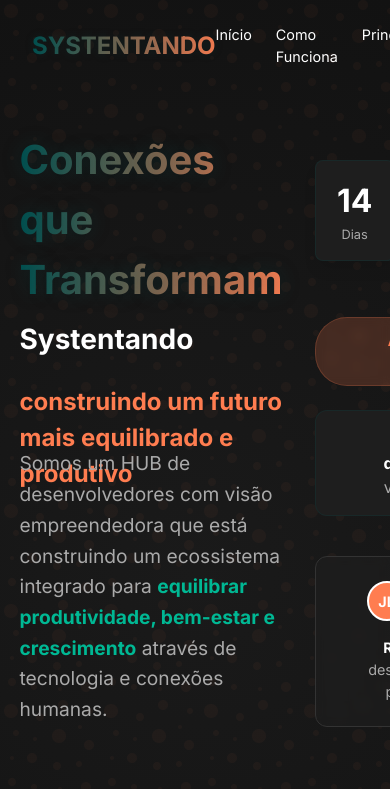
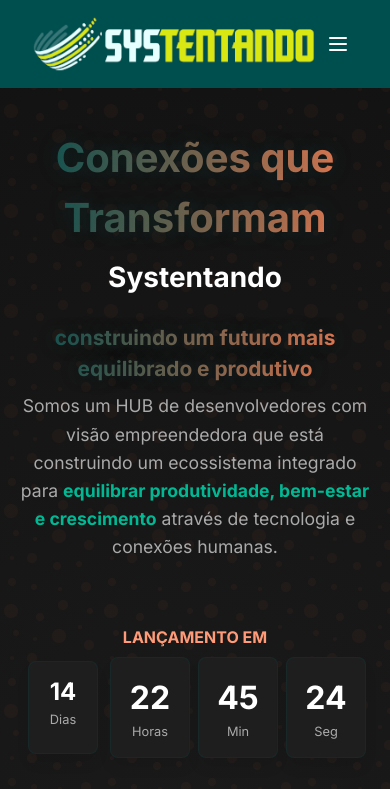
Before and after one commit to marcelio911/site-systentando, a React (Create React App) app: page / in a window 390 px wide. Shown: the top 789 px of the page. Built offline with nearby package versions, Linux system fonts and the light colour scheme.

Commit message:
fix(0004) resolve HeroSection e NavBar em resolucoes pequenas

```diff
--- a/src/components/Footer.jsx
+++ b/src/components/Footer.jsx
@@ -288,9 +288,11 @@ const Footer = () => {
               gap: '2rem'
             }}
           >
-            <a
-              href="#"
+            <button
               style={{
+                background: 'none',
+                border: 'none',
+                cursor: 'pointer',
                 color: colors.dark.subtext,
                 textDecoration: 'none',
                 transition: 'color 0.3s ease'
@@ -299,10 +301,12 @@ const Footer = () => {
               onMouseOut={(e) => e.currentTarget.style.color = colors.dark.subtext}
             >
               Termos de Uso
-            </a>
-            <a
-              href="#"
+            </button>
+            <button
               style={{
+                background: 'none',
+                border: 'none',
+                cursor: 'pointer',
                 color: colors.dark.subtext,
                 textDecoration: 'none',
                 transition: 'color 0.3s ease'
@@ -311,7 +315,7 @@ const Footer = () => {
               onMouseOut={(e) => e.currentTarget.style.color = colors.dark.subtext}
             >
               Política de Privacidade
-            </a>
+            </button>
           </div>
         </div>
       </div>
--- a/src/components/Header.jsx
+++ b/src/components/Header.jsx
@@ -3,7 +3,8 @@ import { colors } from '../utils/colors';
 
 const Header = () => {
   return (
-    <header className="w-full p-6 flex justify-between items-center">
+    <header className="w-full bg-[#004f4f] text-white p-6 flex justify-between items-center">
+
       <div
         className="text-2xl font-bold"
         style={{
--- a/src/components/HeroSection.jsx
+++ b/src/components/HeroSection.jsx
@@ -1,6 +1,6 @@
 import React, { useState, useEffect, useRef } from 'react';
 import { colors } from '../utils/colors';
-import { ArrowRight } from 'lucide-react';
+// import { ArrowRight } from 'lucide-react'; // Removido - não está sendo utilizado
 
 const HeroSection = () => {
   const [currentPhrase, setCurrentPhrase] = useState(0);
@@ -14,6 +14,18 @@ const HeroSection = () => {
   // Referência para o medidor de curiosidade
   const curiosityMeterRef = useRef(null);
   const [curiosityLevel, setCuriosityLevel] = useState(0);
+  const [isMobile, setIsMobile] = useState(false);
+
+  // Verificar se é dispositivo móvel
+  useEffect(() => {
+    const checkMobile = () => {
+      setIsMobile(window.innerWidth <= 768);
+    };
+
+    checkMobile();
+    window.addEventListener('resize', checkMobile);
+    return () => window.removeEventListener('resize', checkMobile);
+  }, []);
 
   // Alternar frases a cada 3 segundos
   useEffect(() => {
@@ -22,7 +34,7 @@ const HeroSection = () => {
     }, 3000);
 
     return () => clearInterval(interval);
-  }, []);
+  }, [phrases.length]); // Adicionando phrases.length como dependência
 
   // Animação de contagem regressiva
   const [countdown, setCountdown] = useState({
@@ -121,7 +133,7 @@ const HeroSection = () => {
     <section
       id="hero"
       style={{
-        backgroundColor: colors.dark.background,
+        backgroundColor: colors.systentando.background,
         minHeight: '100vh',
         display: 'flex',
         flexDirection: 'column',
@@ -151,7 +163,7 @@ const HeroSection = () => {
       {/* Layout de duas colunas */}
       <div style={{
         display: 'flex',
-        flexDirection: 'row',
+        flexDirection: isMobile ? 'column' : 'row',
         justifyContent: 'space-between',
         alignItems: 'center',
         width: '100%',
@@ -163,17 +175,18 @@ const HeroSection = () => {
         {/* Coluna Esquerda - Conteúdo Textual */}
         <div style={{
           flex: '1',
-          paddingRight: '2rem',
+          paddingRight: isMobile ? '0' : '2rem',
           textAlign: 'left',
-          maxWidth: '650px',
+          maxWidth: isMobile ? '100%' : '650px',
           display: 'flex',
           flexDirection: 'column',
-          alignItems: 'flex-start'
+          alignItems: isMobile ? 'center' : 'flex-start',
+          marginBottom: isMobile ? '2rem' : '0'
         }}>
           {/* Título principal com efeito de gradiente */}
           <h1
             style={{
-              fontSize: '4rem',
+              fontSize: isMobile ? '2.5rem' : '4rem',
               fontWeight: 'bold',
               color: 'white',
               marginBottom: '0.5rem',
@@ -181,7 +194,7 @@ const HeroSection = () => {
               WebkitBackgroundClip: 'text',
               WebkitTextFillColor: 'transparent',
               textShadow: '0 0 20px rgba(0,79,79,0.3)',
-              textAlign: 'left'
+              textAlign: isMobile ? 'center' : 'left'
             }}
           >
             Conexões que Transformam
@@ -190,46 +203,52 @@ const HeroSection = () => {
           {/* Título secundário */}
           <h2
             style={{
-              fontSize: '2rem',
+              fontSize: isMobile ? '1.8rem' : '2rem',
               fontWeight: 'bold',
               color: 'white',
               marginBottom: '1.5rem',
-              textAlign: 'left'
+              textAlign: isMobile ? 'center' : 'left'
             }}
           >
             Systentando
           </h2>
 
           {/* Subtítulo dinâmico */}
-          <div
+          <h1
             style={{
-              height: '2rem',
-              marginBottom: '2rem',
-              textAlign: 'left'
+              fontSize: isMobile ? '2.5rem' : '4rem',
+              fontWeight: 'bold',
+              color: 'white',
+              marginBottom: '0.5rem',
+              background: `linear-gradient(to right, ${colors.primary.main}, ${colors.accent.main})`,
+              WebkitBackgroundClip: 'text',
+              WebkitTextFillColor: 'transparent',
+              textShadow: '0 0 20px rgba(0,79,79,0.3)',
+              textAlign: isMobile ? 'center' : 'left'
             }}
           >
             <p
             style={{
-                fontSize: '1.5rem',
+            fontSize: isMobile ? '1.3rem' : '1.5rem',
             color: colors.accent.main,
             fontWeight: 'bold',
             opacity: 1,
             transition: 'opacity 0.5s ease',
-                textAlign: 'left'
+            textAlign: isMobile ? 'center' : 'left'
             }}
             >
               {phrases[currentPhrase]}
             </p>
-          </div>
+          </h1>
 
           {/* Descrição com destaque em fato importante */}
           <p
             style={{
               color: colors.dark.subtext,
-              fontSize: '1.2rem',
+              fontSize: isMobile ? '1.1rem' : '1.2rem',
               marginBottom: '2rem',
               lineHeight: '1.6',
-              textAlign: 'left'
+              textAlign: isMobile ? 'center' : 'left'
             }}
           >
             Somos um HUB de desenvolvedores com visão empreendedora que está
@@ -250,7 +269,8 @@ const HeroSection = () => {
           flexDirection: 'column',
           alignItems: 'center',
           justifyContent: 'center',
-          maxWidth: '500px'
+          maxWidth: isMobile ? '100%' : '500px',
+          width: isMobile ? '100%' : 'auto'
         }}>
           {/* Contagem regressiva com título */}
           <div style={{ width: '100%', textAlign: 'center', marginBottom: '2rem' }}>
@@ -268,24 +288,26 @@ const HeroSection = () => {
             <div
             style={{
             display: 'flex',
-                gap: '1rem',
+            gap: isMobile ? '0.5rem' : '1rem',
             justifyContent: 'center',
-                marginBottom: '1.5rem'
+            marginBottom: '1.5rem',
+              flexWrap: isMobile ? 'wrap' : 'nowrap'
               }}
               >
               <div
                 style={{
                 backgroundColor: colors.dark.card,
-                  padding: '1rem',
+                padding: isMobile ? '0.75rem' : '1rem',
                 borderRadius: '0.5rem',
-                  width: '80px',
+                width: isMobile ? '70px' : '80px',
                 border: `1px solid ${colors.primary.main}33`,
-                  boxShadow: '0 10px 15px -3px rgba(0, 0, 0, 0.1)'
+                boxShadow: '0 10px 15px -3px rgba(0, 0, 0, 0.1)',
+                  margin: isMobile ? '0.25rem' : '0'
                 }}
               >
                 <div
                 style={{
-                    fontSize: '2rem',
+                fontSize: isMobile ? '1.5rem' : '2rem',
                 fontWeight: 'bold',
                 color: 'white'
                 }}
@@ -504,10 +526,12 @@ const HeroSection = () => {
         <div
           style={{
             display: 'flex',
-            gap: '1rem',
+            gap: isMobile ? '0.75rem' : '1rem',
             justifyContent: 'center',
             margin: '2rem auto',
-            flexWrap: 'wrap'
+            flexWrap: 'wrap',
+            flexDirection: isMobile ? 'column' : 'row',
+            width: isMobile ? '90%' : 'auto'
           }}
         >
           <button
--- a/src/components/NavigationBar.jsx
+++ b/src/components/NavigationBar.jsx
@@ -1,12 +1,15 @@
-import React, { useState, useEffect } from 'react';
+import React, { useState, useEffect, useMemo } from 'react';
 import { colors } from '../utils/colors';
+import { Menu, X } from 'lucide-react';
 
 const NavigationBar = () => {
   const [isScrolled, setIsScrolled] = useState(false);
   const [activeSection, setActiveSection] = useState('hero');
+  const [isMobile, setIsMobile] = useState(false);
+  const [menuOpen, setMenuOpen] = useState(false);
 
-  // Lista de seções para navegação
-  const navItems = [
+  // Lista de seções para navegação - envolvida em useMemo para evitar recriação a cada renderização
+  const navItems = useMemo(() => [
     { id: 'inicio', label: 'Início', href: '#hero' },
     { id: 'processo', label: 'Como Funciona', href: '#processo' },
     { id: 'principios', label: 'Princípios', href: '#principios' },
@@ -14,7 +17,18 @@ const NavigationBar = () => {
     { id: 'impacto', label: 'Impacto', href: '#impacto' },
     { id: 'valuation', label: 'Valuation', href: '#valuation' },
     { id: 'jornada', label: 'Junte-se', href: '#jornada' }
-  ];
+  ], []);
+
+  // Verificar se é dispositivo móvel
+  useEffect(() => {
+    const checkMobile = () => {
+      setIsMobile(window.innerWidth <= 768);
+    };
+
+    checkMobile();
+    window.addEventListener('resize', checkMobile);
+    return () => window.removeEventListener('resize', checkMobile);
+  }, []);
 
   // Detectar scroll para mudar o estilo da barra de navegação
   useEffect(() => {
@@ -50,7 +64,8 @@ const NavigationBar = () => {
         top: 0,
         left: 0,
         right: 0,
-        backgroundColor: isScrolled ? colors.dark.background : 'transparent',
+        // backgroundColor: isScrolled ? colors.systentando.background : 'transparent',
+        backgroundColor: colors.systentando.background,
         transition: 'background-color 0.3s ease, padding 0.3s ease, backdrop-filter 0.3s ease',
         padding: isScrolled ? '0.5rem 2rem' : '1rem 2rem',
         zIndex: 100,
@@ -81,10 +96,28 @@ const NavigationBar = () => {
             textShadow: `0 0 10px ${colors.primary.main}33`
           }}
         >
-          SYSTENTANDO
+          <img src={'assets/images/systentando-logo.png'} alt={'Systentando Logo'} />
         </div>
 
-        {/* Links de navegação */}
+        {/* Menu Hambúrguer (móvel) */}
+        {isMobile && (
+          <button
+            onClick={() => setMenuOpen(!menuOpen)}
+            style={{
+              background: 'none',
+              border: 'none',
+              color: 'white',
+              cursor: 'pointer',
+              padding: '0.5rem',
+              zIndex: 101
+            }}
+          >
+            {menuOpen ? <X size={24} /> : <Menu size={24} />}
+          </button>
+        )}
+
+        {/* Links de navegação (desktop) */}
+        {!isMobile && (
           <div
             style={{
               display: 'flex',
@@ -129,9 +162,79 @@ const NavigationBar = () => {
             </a>
           ))}
         </div>
+        )}
 
-        {/* Botão de ação */}
+        {/* Menu móvel expandido */}
+        {isMobile && menuOpen && (
+          <div
+            style={{
+              position: 'fixed',
+              top: 0,
+              left: 0,
+              right: 0,
+              bottom: 0,
+              backgroundColor: colors.systentando.background,
+              zIndex: 100,
+              display: 'flex',
+              flexDirection: 'column',
+              alignItems: 'center',
+              justifyContent: 'center',
+              gap: '1.5rem',
+              paddingTop: '4rem'
+            }}
+          >
+            {navItems.map(item => (
+              <a
+                key={item.id}
+                href={item.href}
+                style={{
+                  color: activeSection === item.id ? colors.accent.main : 'white',
+                  textDecoration: 'none',
+                  fontSize: '1.2rem',
+                  fontWeight: activeSection === item.id ? 'bold' : 'normal',
+                  padding: '0.75rem 0',
+                  position: 'relative',
+                  transition: 'color 0.3s ease'
+                }}
+                onClick={(e) => {
+                  e.preventDefault();
+                  document.querySelector(item.href).scrollIntoView({
+                    behavior: 'smooth'
+                  });
+                  setMenuOpen(false);
+                }}
+              >
+                {item.label}
+              </a>
+            ))}
             <button
+              style={{
+                backgroundColor: colors.accent.main,
+                color: 'white',
+                padding: '0.75rem 1.5rem',
+                borderRadius: '2rem',
+                border: 'none',
+                fontWeight: 'bold',
+                fontSize: '1rem',
+                cursor: 'pointer',
+                marginTop: '1rem',
+                transition: 'all 0.3s ease',
+                boxShadow: `0 4px 10px ${colors.accent.main}44`
+              }}
+              onClick={() => {
+                document.querySelector('#jornada').scrollIntoView({
+                  behavior: 'smooth'
+                });
+                setMenuOpen(false);
+              }}
+            >
+              Participe
+            </button>
+          </div>
+        )}
+
+        {/* Botão de ação (desktop) */}
+        {!isMobile && <button
           style={{
             backgroundColor: colors.accent.main,
             color: 'white',
@@ -159,7 +262,7 @@ const NavigationBar = () => {
           })}
         >
           Participe
-        </button>
+        </button>}
       </div>
     </nav>
   );
--- a/src/components/ValuationSection.jsx
+++ b/src/components/ValuationSection.jsx
@@ -152,13 +152,16 @@ const ValuationSection = () => {
       { threshold: 0.1 } // Dispara quando 10% da seção estiver visível
     );
 
-    if (sectionRef.current) {
-      observer.observe(sectionRef.current);
+    // Armazenar a referência em uma variável para uso no cleanup
+    const sectionRefCurrent = sectionRef.current;
+
+    if (sectionRefCurrent) {
+      observer.observe(sectionRefCurrent);
     }
 
     return () => {
-      if (sectionRef.current) {
-        observer.unobserve(sectionRef.current);
+      if (sectionRefCurrent) {
+        observer.unobserve(sectionRefCurrent);
       }
     };
   }, []);
```
Lines whose indentation alone changed are shown as unchanged.
